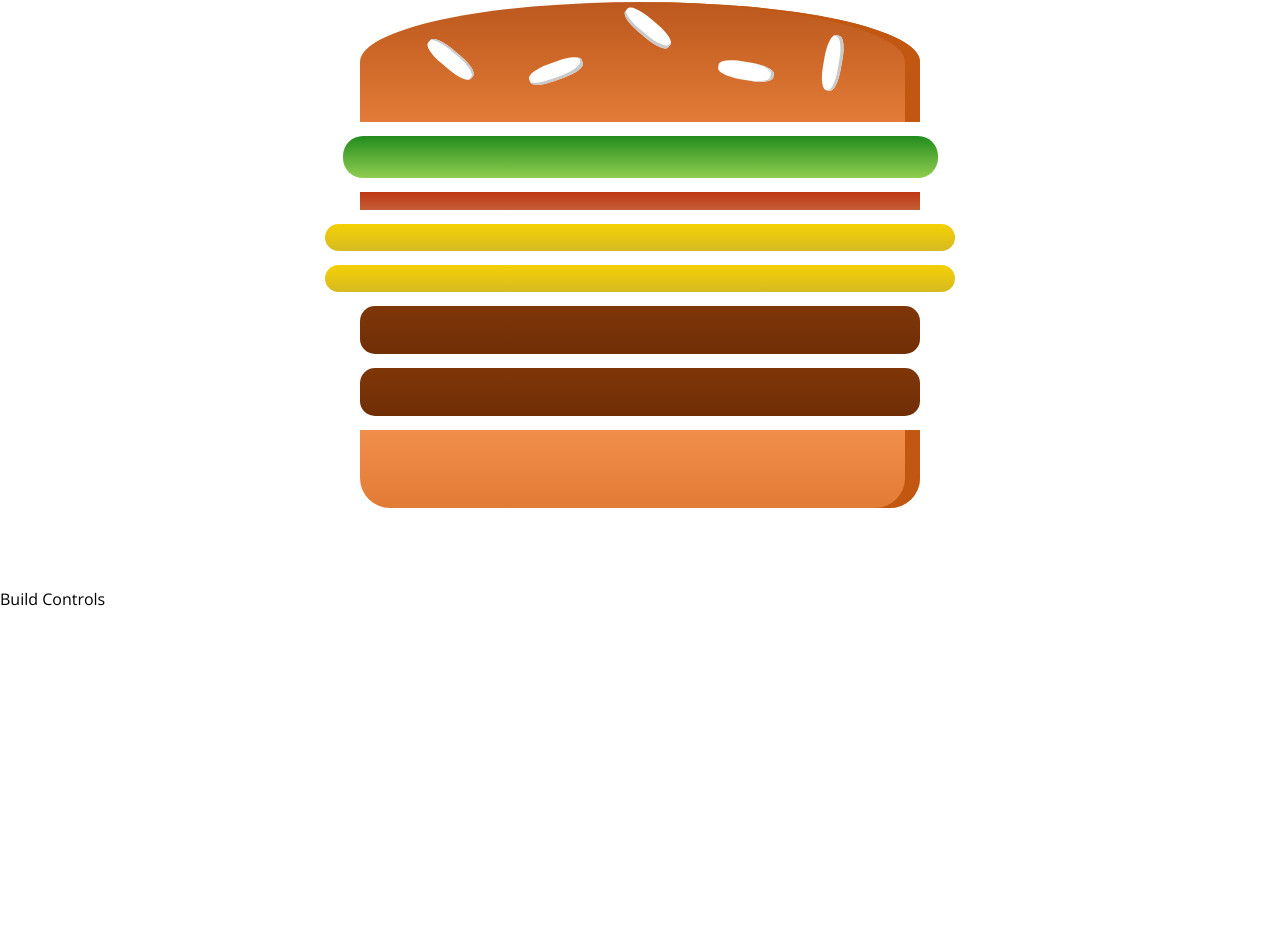
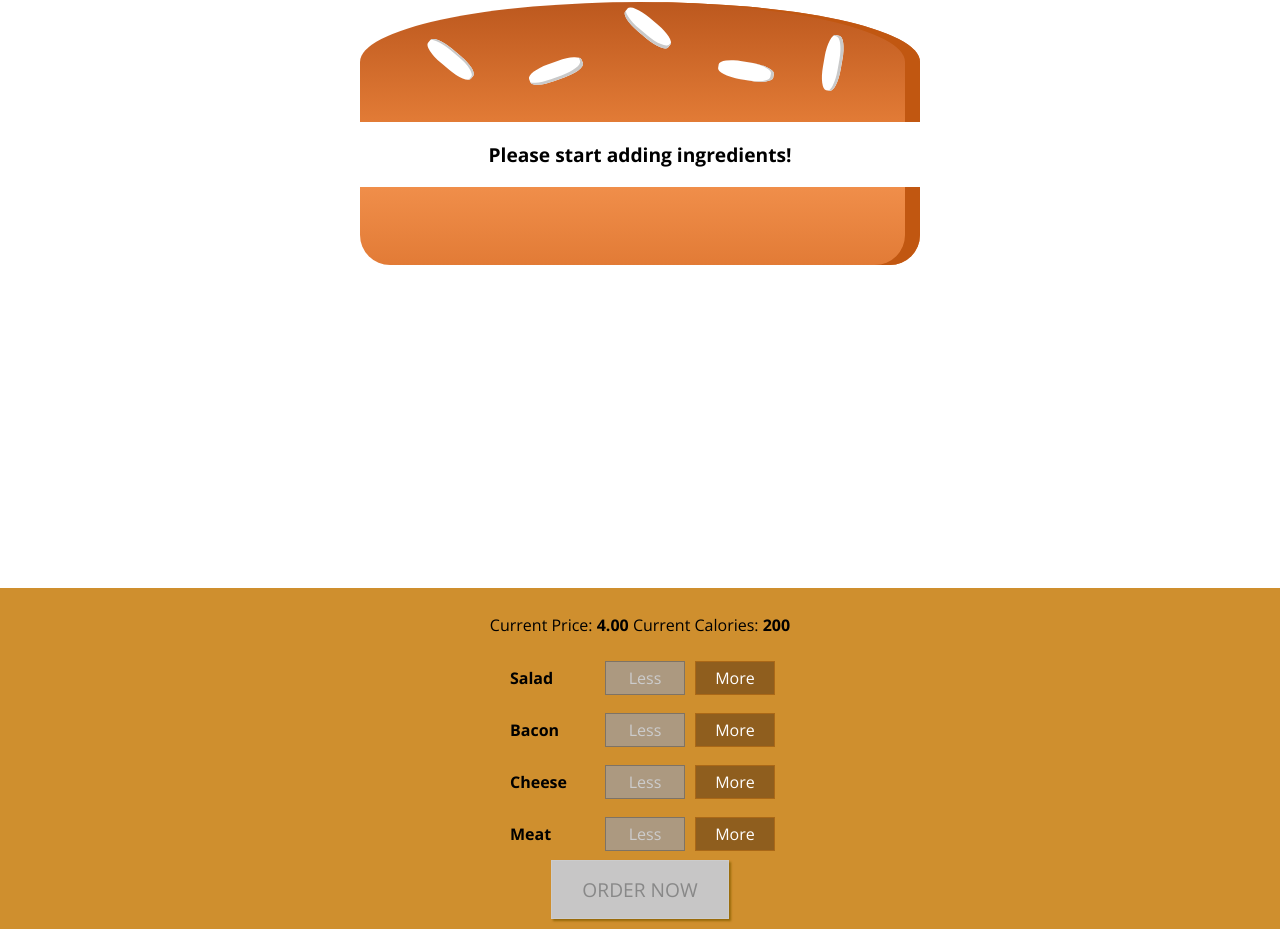
Before and after one commit to allentsai93/BurgerBuilder, a React app: page / in a window 1280 px wide. Shown: the part 50-979 px from the top of the page. Before the commit the page ends 800 px from the top, so only its background shows below. Built offline with nearby package versions, Linux system fonts and the light colour scheme.

Commit message:
added burger order func

```diff
--- /dev/null
+++ b/src/components/Burger/BuildControls/BuildControl/BuildControl.css
@@ -0,0 +1,56 @@
+.BuildControl {
+    display: flex;
+    justify-content: space-between;
+    align-items: center;
+    margin: 5px 0;
+}
+
+.BuildControl button {
+    display: block;
+    font: inherit;
+    padding: 5px;
+    margin: 0 5px;
+    width: 80px;
+    border: 1px solid #AA6817;
+    cursor: pointer;
+    outline: none;
+}
+
+.BuildControl button:disabled {
+    background-color: #AC9980;
+    border: 1px solid #7E7365;
+    color: #ccc;
+    cursor: default;
+}
+
+.BuildControl button:hover:disabled {
+    background-color: #AC9980;
+    color: #ccc;
+    cursor: not-allowed;
+}
+
+.Label {
+    padding: 10px;
+    font-weight: bold;
+    width: 80px;
+}
+
+.BuildControl .Less {
+    background-color: #D39952;
+    color: white;
+}
+
+.BuildControl .More {
+    background-color: #8F5E1E;
+    color: white;
+}
+
+.BuildControl .Less:hover, .BuildControl .Less:active {
+    background-color: #DAA972;
+    color: white;
+}
+
+.BuildControl .More:hover,.BuildControl .More:active {
+    background-color: #99703F;
+    color: white;
+}
--- /dev/null
+++ b/src/components/Burger/BuildControls/BuildControl/BuildControl.js
@@ -0,0 +1,12 @@
+import React from 'react';
+import classes from './BuildControl.css';
+
+const buildControl = (props) => (
+    <div className={classes.BuildControl}>
+        <div className={classes.Label}>{props.label}</div>
+        <button className={classes.Less} onClick={props.removed} disabled={props.disabled}>Less</button>
+        <button className={classes.More} onClick={props.added}>More</button>
+    </div>
+);
+
+export default buildControl;
--- /dev/null
+++ b/src/components/Burger/BuildControls/BuildControls.css
@@ -0,0 +1,51 @@
+.BuildControls {
+    width: 100%;
+    background-color: #CF8F2E;
+    display: flex;
+    flex-flow: column;
+    align-items: center;
+    box-shadow: 0 2px 1px #ccc;
+    margin: auto;
+    padding: 10px 0;
+}
+
+.OrderButton {
+    background-color: #DAD735;
+    outline: none;
+    cursor: pointer;
+    border: 1px solid #966909;
+    color: #966909;
+    font-family: inherit;
+    font-size: 1.2em;
+    padding: 15px 30px;
+    box-shadow: 2px 2px 2px #966909;
+}
+
+.OrderButton:hover, .OrderButton:active {
+    background-color: #A0DB41;
+    border: 1px solid #966909;
+    color: #966909;
+}
+
+.OrderButton:disabled {
+    background-color: #C7C6C6;
+    cursor: not-allowed;
+    border: 1px solid #ccc;
+    color: #888888;
+}
+
+.OrderButton:not(:disabled) {
+    animation: enable 0.3s linear;
+}
+
+@keyframes enable {
+    0% {
+        transform: scale(1);
+    }
+    60% {
+        transform: scale(1.1);
+    }
+    100% {
+        transform: scale(1);
+    }
+}
--- /dev/null
+++ b/src/components/Burger/BuildControls/BuildControls.js
@@ -0,0 +1,22 @@
+import React from 'react';
+import classes from './BuildControls.css';
+import BuildControl from './BuildControl/BuildControl';
+
+const controls = [
+    { label: 'Salad', type: 'salad' },
+    { label: 'Bacon', type: 'bacon' },
+    { label: 'Cheese', type: 'cheese' },
+    { label: 'Meat', type: 'meat' }
+];
+
+const buildControls = (props) => (
+    <div className={classes.BuildControls}>
+        <p>Current Price: <strong>{props.price.toFixed(2)}</strong> Current Calories: <strong>{props.calories}</strong></p>
+        {controls.map(ctrl => (
+            <BuildControl key={ctrl.label} label={ctrl.label} added={() => props.ingredientAdded(ctrl.type)} removed={() => props.ingredientRemoved(ctrl.type)} disabled={props.disabled[ctrl.type]}/>
+        ))}
+        <button onClick={props.ordered} className={classes.OrderButton} disabled={!props.purchaseable}>ORDER NOW</button>
+    </div>
+);
+
+export default buildControls;
--- a/src/components/Burger/Burger.js
+++ b/src/components/Burger/Burger.js
@@ -3,12 +3,19 @@
 import BurgerIngredient from './BurgerIngredient/BurgerIngredient';
 
 const burger = (props) => {
-    const transformedIngredients = Object.keys(props.ingredients)
+    let transformedIngredients = Object.keys(props.ingredients)
         .map(igKey => {
             return [...Array(props.ingredients[igKey])].map((_, i) => {
                 return <BurgerIngredient key={igKey + i} type={igKey} />;
             });
-        });
+        })
+        .reduce((arr, el) => {
+            return arr.concat(el)
+        }, []);
+
+    if (transformedIngredients.length === 0){
+        transformedIngredients = <p>Please start adding ingredients!</p>;
+    }
 
     return (
         <div className={classes.Burger}>
--- /dev/null
+++ b/src/components/Burger/OrderSummary/OrderSummary.js
@@ -0,0 +1,22 @@
+import React from 'react';
+import Aux from '../../../hoc/Aux';
+
+const orderSummary = (props) => {
+    const ingredientSummary = Object.keys(props.ingredients)
+        .map(igKey => {
+            return <li key={igKey}><span style={{textTransform: 'capitalize'}}>{igKey}</span>: {props.ingredients[igKey]}</li>
+        });
+
+    return (
+        <Aux>
+            <h3>Your Order</h3>
+            <p>You configured a delicious burger with the following ingredients:</p>
+            <ul>
+                {ingredientSummary}
+            </ul>
+            <p>Continue to Checkout?</p>
+        </Aux>
+    );
+};
+
+export default orderSummary;
--- /dev/null
+++ b/src/components/UI/Modal/Modal.css
@@ -0,0 +1,20 @@
+.Modal {
+    position: fixed;
+    z-index: 500;
+    background-color: white;
+    width: 70%;
+    border: 1px solid #ccc;
+    box-shadow: 1px 1px 1px black;
+    padding: 16px;
+    left: 15%;
+    top: 30%;
+    box-sizing: border-box;
+    transition: all 0.3s ease-out;
+}
+
+@media (min-width: 600px) {
+    .Modal {
+        width: 500px;
+        left: calc(50% - 250px);
+    }
+}
--- /dev/null
+++ b/src/components/UI/Modal/Modal.js
@@ -0,0 +1,16 @@
+import React from 'react';
+import classes from './Modal.css'
+
+const modal = (props) => (
+    <div
+        className={classes.Modal}
+        style={{
+            transform: props.show ? 'translateY(0)' : 'translateY(-100vh)',
+            opacity: props.show ? '1' : '0'
+        }}
+    >
+        {props.children}
+    </div>
+);
+
+export default modal
--- a/src/containers/BurgerBuilder/BurgerBuilder.js
+++ b/src/containers/BurgerBuilder/BurgerBuilder.js
@@ -1,22 +1,107 @@
 import React, { Component } from 'react';
 import Aux from '../../hoc/Aux';
 import Burger from '../../components/Burger/Burger';
+import BuildControls from '../../components/Burger/BuildControls/BuildControls';
+import Modal from '../../components/UI/Modal/Modal';
+import OrderSummary from '../../components/Burger/OrderSummary/OrderSummary';
+
+const INGREDIENT_PRICES = {
+    salad: 0.5,
+    cheese: 0.5,
+    meat: 1.3,
+    bacon: 0.7
+}
+
+const INGREDIENT_CALORIES = {
+    salad: 5,
+    cheese: 70,
+    meat: 180,
+    bacon: 90
+}
 
 class BurgerBuilder extends Component {
     state = {
         ingredients: {
-            salad: 1,
-            bacon: 1,
-            cheese: 2,
-            meat: 2
+            salad: 0,
+            bacon: 0,
+            cheese: 0,
+            meat: 0
+        },
+        totalPrice: 4,
+        totalCalories: 200,
+        purchaseable: false,
+        purchasing: false
+    }
+
+    updatePurchaseState (ingredients) {
+        const sum = Object.keys(ingredients)
+            .map(igKey=> {
+                return ingredients[igKey];
+            })
+            .reduce((sum, el) => { return sum + el }, 0);
+        this.setState({purchaseable: sum > 0})
+    }
+
+    addIngredientHandler = (type) => {
+        const oldCount = this.state.ingredients[type]
+        const updatedCount = oldCount + 1;
+        const updatedIngredients = {
+            ...this.state.ingredients
+        };
+        updatedIngredients[type] = updatedCount;
+
+        const priceAddition = INGREDIENT_PRICES[type];
+        const oldPrice = this.state.totalPrice;
+        const newPrice = oldPrice + priceAddition;
+
+        const calorieAddition = INGREDIENT_CALORIES[type];
+        const oldCalories = this.state.totalCalories;
+        const newCalories = oldCalories + calorieAddition;
+
+        this.setState({totalPrice: newPrice, totalCalories: newCalories, ingredients: updatedIngredients});
+        this.updatePurchaseState(updatedIngredients);
+
+    }
+
+    removeIngredientHandler = (type) => {
+        const oldCount = this.state.ingredients[type];
+        if (oldCount <= 0) {
+            return;
         }
+        const updatedCount = oldCount - 1;
+        const updatedIngredients = {
+            ...this.state.ingredients
+        };
+        updatedIngredients[type] = updatedCount;
+
+        const priceDeduction = INGREDIENT_PRICES[type];
+        const oldPrice = this.state.totalPrice;
+        const newPrice = oldPrice - priceDeduction;
+
+        const calorieDeduction = INGREDIENT_CALORIES[type];
+        const oldCalories = this.state.totalCalories;
+        const newCalories = oldCalories - calorieDeduction;
+
+        this.setState({totalPrice: newPrice, totalCalories: newCalories, ingredients: updatedIngredients});
+        this.updatePurchaseState(updatedIngredients);
+    }
+
+    purchaseHandler = () => {
+        this.setState({purchasing: true});
     }
 
     render(){
+        const disabledInfo = {
+            ...this.state.ingredients
+        };
+        for (let key in disabledInfo) {
+            disabledInfo[key] = disabledInfo[key] <= 0
+        }
         return (
             <Aux>
+                <Modal show={this.state.purchasing}><OrderSummary ingredients={this.state.ingredients} /></Modal>
                 <Burger ingredients={this.state.ingredients} />
-                <div>Build Controls</div>
+                <BuildControls ingredientAdded={this.addIngredientHandler} ingredientRemoved={this.removeIngredientHandler} disabled={disabledInfo} price={this.state.totalPrice} calories={this.state.totalCalories} purchaseable={this.state.purchaseable} ordered={this.purchaseHandler} />
             </Aux>
         );
     }
```
Also changed, not shown: src/components/UI/Backdrop/Backdrop.js (added).
